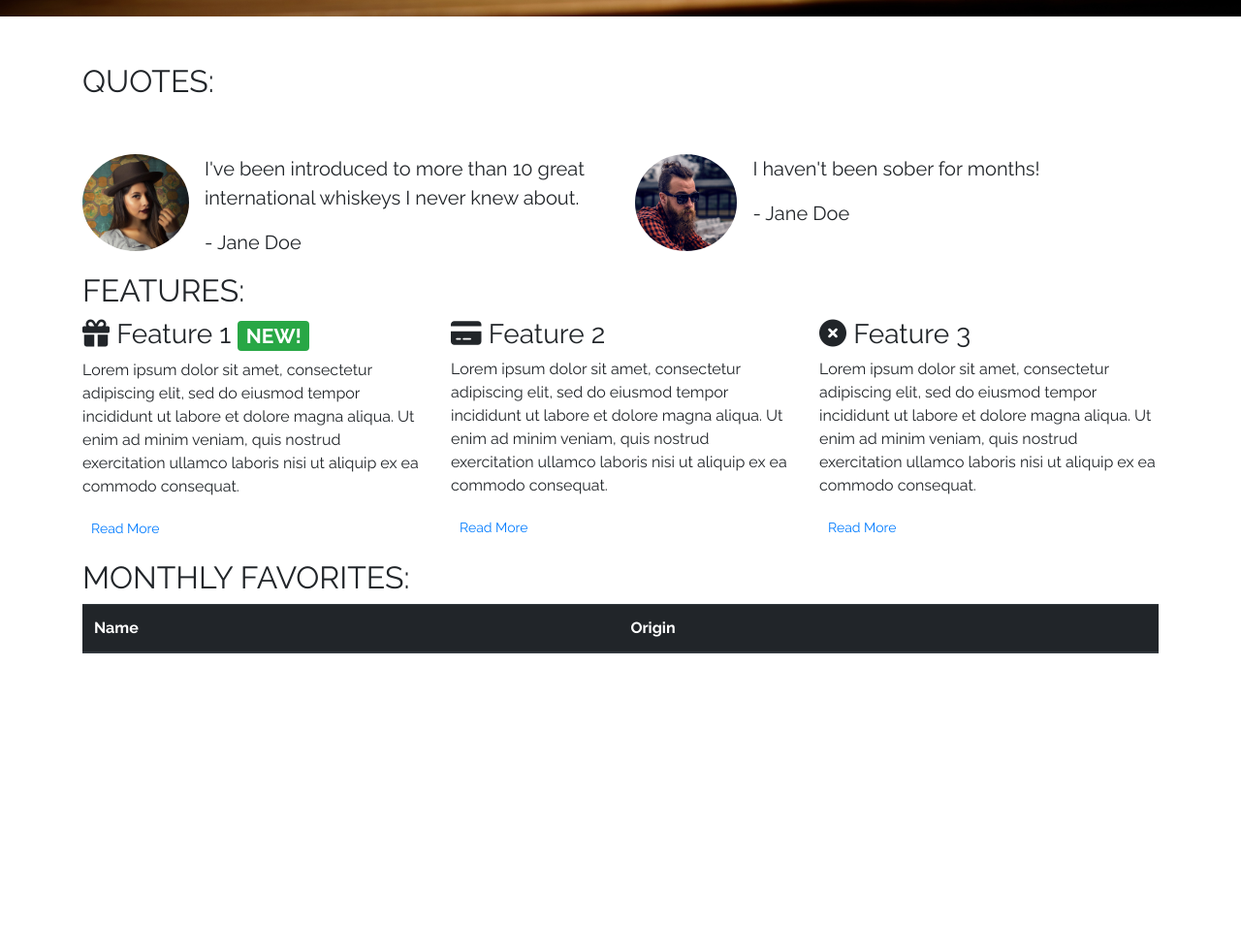
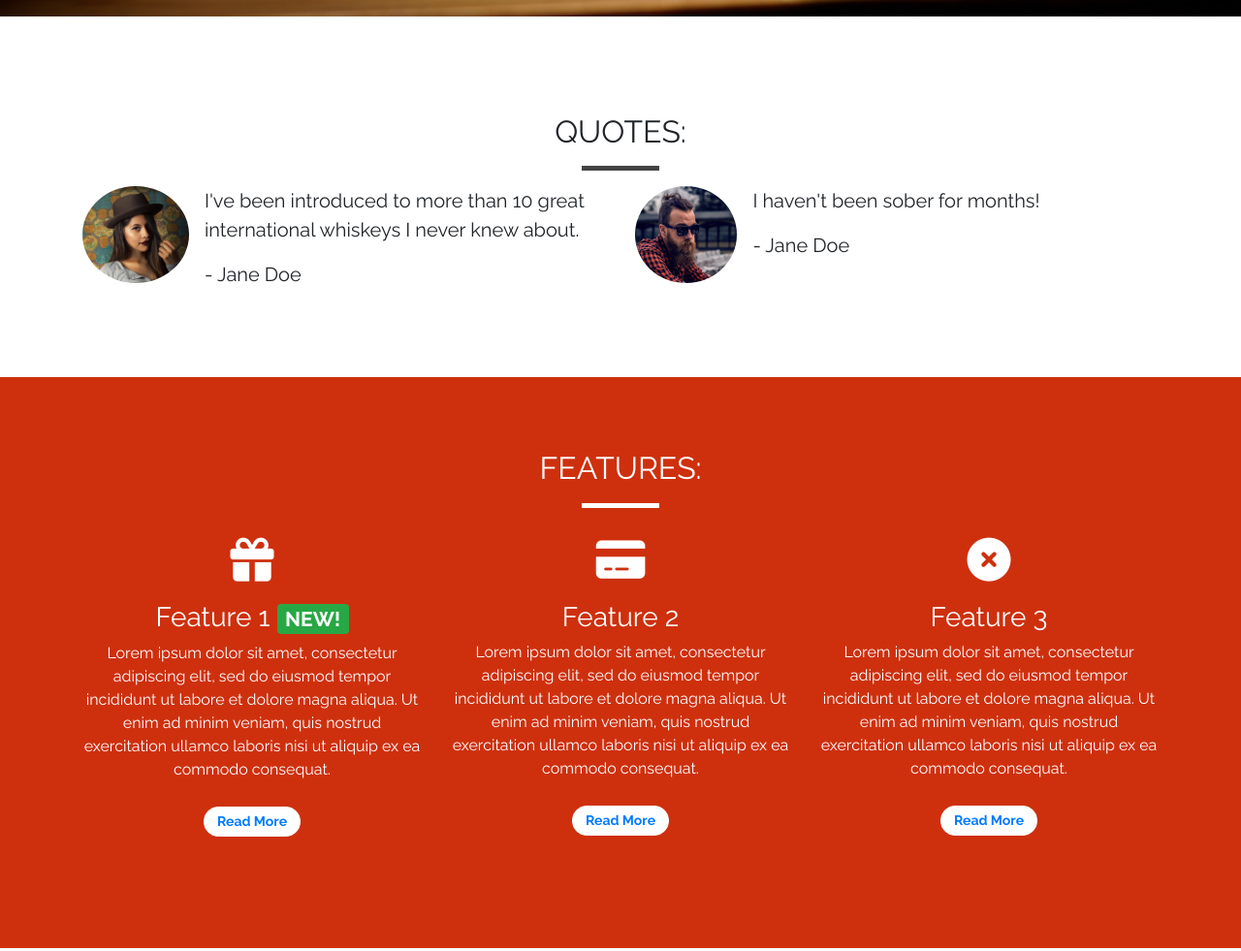
Before and after one commit to EllenSt264/bootstrap-whiskey_site-VS, a plain HTML site: page index.html in a window 1280 px wide. Shown: the part 783-1764 px from the top of the page at 97% size. Before the commit the page ends 1473 px from the top, so only its background shows below. Drawn offline with nearby package versions, Linux system fonts and the light colour scheme.

Commit message:
Final touches of CSS, small changes to HTML (Bug still persists)

```diff
--- a/assets/css/style.css
+++ b/assets/css/style.css
@@ -1,5 +1,12 @@
 body {
     font-family: "Raleway", sans-serif;
+}
+
+.container-wrapper {}
+
+.container-wrapper--red {
+    background-color: #ce300e;
+    color: white;
 }
 
 .alert-container .col-12 {
@@ -31,16 +38,14 @@ body {
     position: relative;
 }
 
-.quotes-container {}
+.content-container {
+    padding-bottom: 75px;
+    padding-top: 75px;
+}
 
-.features-container {}
+/* Navbar */
 
-.favorites-container {}
-
-
-/* Navabr */
-
-.navalert-container {
+.nav-alert-container {
     position: absolute;
     top: 0;
     left: 0;
@@ -95,10 +100,15 @@ body {
     width: 150px;
     height: 5px;
     border: 0;
+    background-color: #444;
 }
 
 .block-divider--orange {
     background-color: #d64500;
+}
+
+.block-divider--white {
+    background-color: white;
 }
 
 .block-divider--short {
@@ -127,3 +137,42 @@ body {
     background-color: #f85935;
     border-color: #f85935;
 }
+
+/* Page Headers */
+
+.page-header {
+    margin-bottom: 0;
+    border-bottom: 0;
+    text-align: center;
+}
+
+.page-header h2 {
+    margin-top: 0;
+}
+
+.quotes .page-header {
+    margin-top: 25px;
+}
+
+
+.feature {
+    text-align: center;
+    margin-bottom: 40px;
+    margin-top: 15px;
+}
+
+.feature i {
+    margin-bottom: 20px;
+    font-size: 45px;
+    line-height: 45px;
+}
+
+.feature .btn {
+    background-color: white;
+    border-color: white;
+    border-radius: 15px;
+    min-width: 100px;
+    font-weight: bold;
+    margin-top: 10px;
+    color: ce300e;
+}
--- a/index.html
+++ b/index.html
@@ -12,7 +12,7 @@
 </head>
 
 <body>
-    <div class="container-fluid navalert-container">
+    <div class="container-fluid nav-alert-container">
         <div class="container-fluid alert-container">
             <div class="row d-none d-sm-block">
                 <div class="col-12">
@@ -25,7 +25,7 @@
         </div>
     </div>
 
-    <div class="container-fluid navalert-container">
+    <div class="container-fluid nav-alert-container">
         <nav class="navbar navbar-dark navbar-expand-sm">
             <a href="/" class="navbar-brand">Whiskey Drop</a>
 
@@ -83,12 +83,14 @@
         <!-- /.callout -->
     </div>
 
-    <div class="container quotes-container">
+    <div class="container-wrapper">
+        <div class="container content-container">
             <!-- Quotes -->
             <section class="quotes">
                 <div class="row">
-                <div class="col-12 my-5">
+                    <div class="col-12 page-header">
                         <h2 class="text-uppercase">Quotes:</h2>
+                        <hr class="block-divider block-divider--short">
                     </div>
                 </div>
                 <div class="row">
@@ -124,33 +126,36 @@
             </section>
             <!-- /.quotes -->
         </div>
+    </div>
 
-    <div class="container features-container">
+    <div class="container-wrapper container-wrapper--red">
+        <div class="container content-container">
             <!-- Features -->
             <section class="features">
                 <div class="row">
-                <div class="col-12">
+                    <div class="col-12 page-header">
                         <h2 class="text-uppercase">Features:</h2>
+                        <hr class="block-divider block-divider--short block-divider--white">
                     </div>
                 </div>
                 <div class="row">
                     <div class="col-12 col-md-6 col-lg-4">
                         <div class="feature">
-                        <h3><i class="fas fa-gift d-none d-sm-inline"></i> Feature 1 <span class="badge badge-success">NEW!</span></h3>
+                            <h3><i class="fas fa-gift d-none d-sm-block"></i> Feature 1 <span class="badge badge-success">NEW!</span></h3>
                             <p>Lorem ipsum dolor sit amet, consectetur adipiscing elit, sed do eiusmod tempor incididunt ut labore et dolore magna aliqua. Ut enim ad minim veniam, quis nostrud exercitation ullamco laboris nisi ut aliquip ex ea commodo consequat.</p>
                             <p><a class="btn btn-sm btn-default" href="">Read More</a></p>
                         </div>
                     </div>
                     <div class="col-12 col-md-6 col-lg-4">
                         <div class="feature">
-                        <h3><i class="fas fa-credit-card d-none d-sm-inline"></i> Feature 2</h3>
+                            <h3><i class="fas fa-credit-card d-none d-sm-block"></i> Feature 2</h3>
                             <p>Lorem ipsum dolor sit amet, consectetur adipiscing elit, sed do eiusmod tempor incididunt ut labore et dolore magna aliqua. Ut enim ad minim veniam, quis nostrud exercitation ullamco laboris nisi ut aliquip ex ea commodo consequat.</p>
                             <p><a class="btn btn-sm btn-default" href="">Read More</a></p>
                         </div>
                     </div>
                     <div class="col-12 d-md-none d-lg-block col-lg-4">
                         <div class="feature">
-                        <h3><i class="fas fa-times-circle d-none d-sm-inline"></i> Feature 3</h3>
+                            <h3><i class="fas fa-times-circle d-none d-sm-block"></i> Feature 3</h3>
                             <p>Lorem ipsum dolor sit amet, consectetur adipiscing elit, sed do eiusmod tempor incididunt ut labore et dolore magna aliqua. Ut enim ad minim veniam, quis nostrud exercitation ullamco laboris nisi ut aliquip ex ea commodo consequat.</p>
                             <p><a class="btn btn-sm btn-default" href="">Read More</a></p>
                         </div>
@@ -159,8 +164,9 @@
             </section>
             <!-- /.features -->
         </div>
+    </div>
 
-    <div class="container favorites-container">
+    <div class="container content-container">
         <!-- Monthly Favourites -->
         <section class="monthly favorites">
             <h2 class="text-uppercase">Monthly Favorites:</h2>
```
Lines whose indentation alone changed are shown as unchanged.
